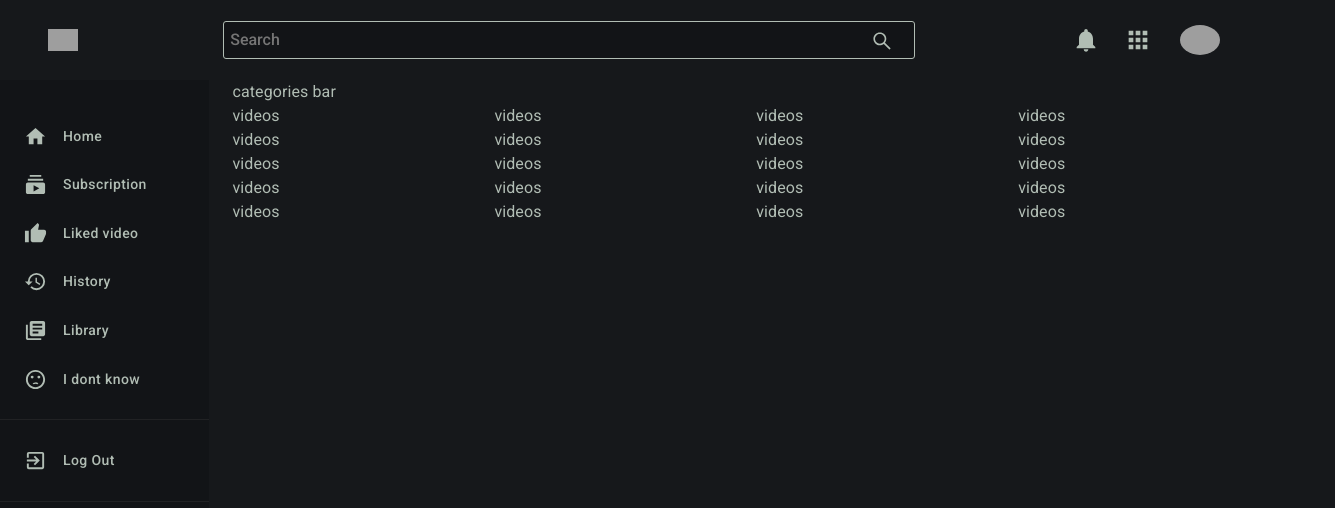
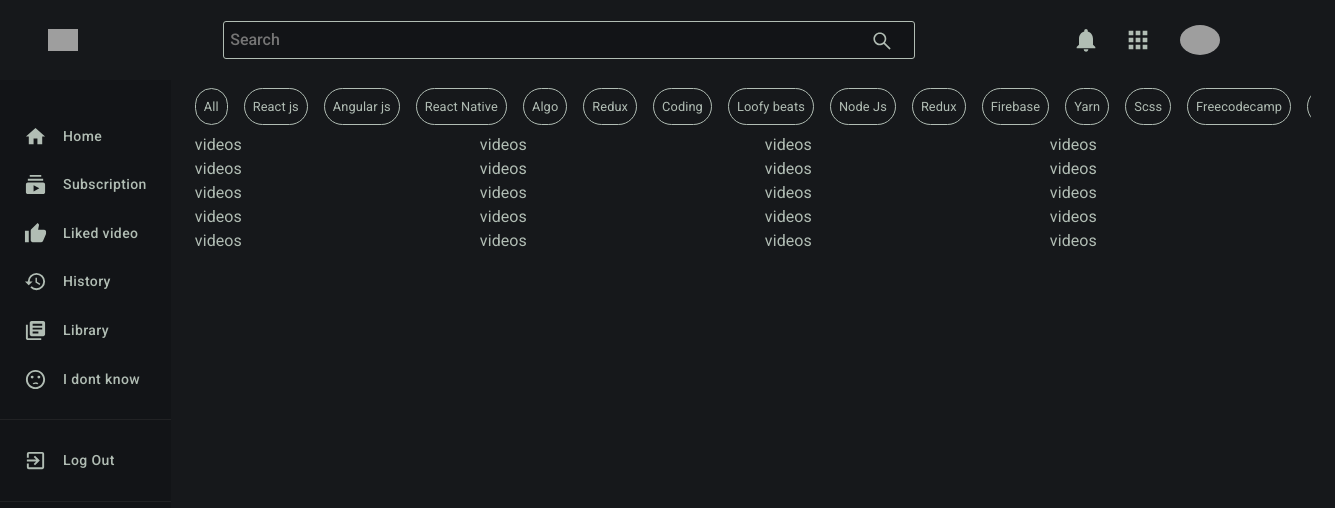
Before and after one commit to tarunkumargit/MyTube, a React (Create React App) app: page / in a window 1280 px wide. Shown: the top 508 px of the page, 1335 px wide, since content can reach past the window. Built offline with nearby package versions, Linux system fonts and the light colour scheme; grey boxes are pictures that could not be loaded.

Commit message:
Categoriesbar ui

```diff
--- a/src/App.js
+++ b/src/App.js
@@ -3,7 +3,7 @@
 import './_app.scss';
 
 // Components
-import { Header, CategoriesBar, Sidebar, Video } from './components';
+import { Header, Sidebar } from './components';
 import HomeScreen from './screens/HomeScreen/HomeScreen';
 
 const App = () => {
--- a/src/components/CategoriesBar/CategoriesBar.jsx
+++ b/src/components/CategoriesBar/CategoriesBar.jsx
@@ -1,8 +1,44 @@
-import React from 'react';
+import React, { useState } from 'react';
 import './_categories.scss';
 
+const keywords = [
+  'All',
+  'React js',
+  'Angular js',
+  'React Native',
+  'Algo',
+  'Redux',
+  'Coding',
+  'Loofy beats',
+  'Node Js',
+  'Redux',
+  'Firebase',
+  'Yarn',
+  'Scss',
+  'Freecodecamp',
+  'Traversy Media',
+];
+
 const CategoriesBar = () => {
-  return <div>categories bar</div>;
+  const [activeElement, setActiveElement] = useState('All');
+
+  const handleClick = (value) => {
+    setActiveElement(value);
+  };
+
+  return (
+    <div className="categoriesBar">
+      {keywords.map((value, i) => (
+        <span
+          key={i}
+          onClick={() => handleClick(value)}
+          className={activeElement === value ? 'active' : ''}
+        >
+          {value}
+        </span>
+      ))}
+    </div>
+  );
 };
 
 export default CategoriesBar;
--- a/src/components/CategoriesBar/_categories.scss
+++ b/src/components/CategoriesBar/_categories.scss
@@ -0,0 +1,30 @@
+@import '../../base';
+
+.categoriesBar {
+  padding: 0.5rem 0;
+  font-size: 0.8rem;
+  display: flex;
+  overflow-x: scroll;
+
+  scrollbar-width: none;
+  &::-webkit-scrollbar {
+    width: 0px;
+  }
+  span {
+    margin-right: 1rem;
+    padding: 0.5rem;
+    white-space: nowrap;
+    border: 1.5px solid $text-color;
+    border-radius: 999px;
+
+    &:hover {
+      background-color: #50505098;
+    }
+
+    &:active {
+      counter-reset: #fff;
+      background-color: #606060;
+      border-color: $border-color;
+    }
+  }
+}
```
